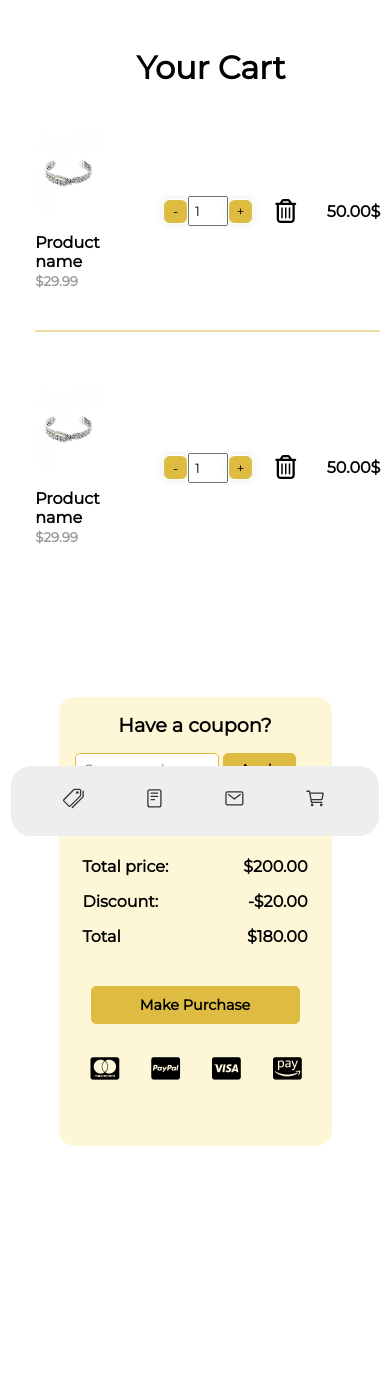
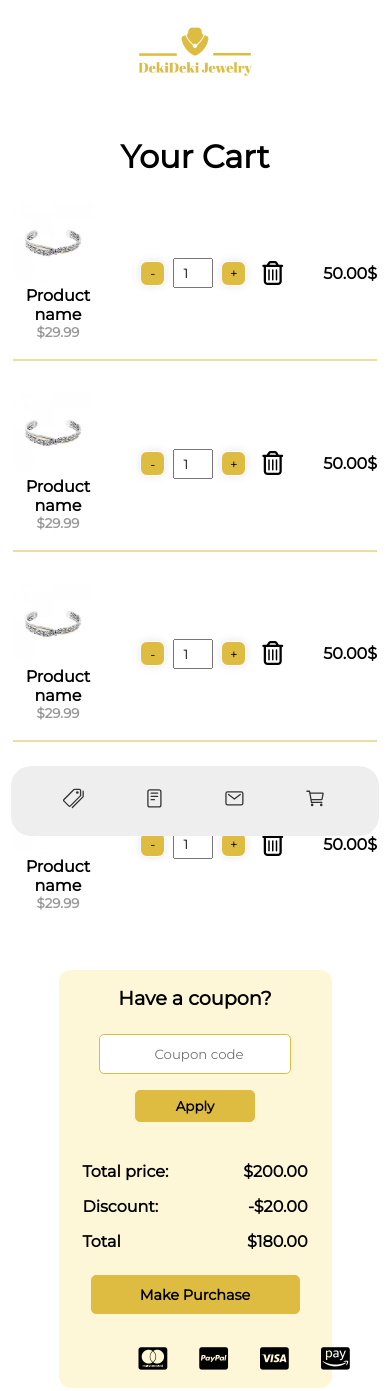
Before and after one commit to Nunomst/Joel, a website built with Vite: page cart.html in a window 390 px wide. Before the commit the page ends 1258 px from the top, so only its background shows below. Built offline with nearby package versions, Linux system fonts and the light colour scheme.

Commit message:
Almost finished - need fix shop

```diff
--- a/components/cart/cartRow.js
+++ b/components/cart/cartRow.js
@@ -1,10 +1,11 @@
 export function cartRow()
 {
     let cartRow = document.createElement('tr');
-    cartRow.innerHTML = `<td>
+    cartRow.innerHTML = `
+    <td>
       <div class="cart-info">
         <img src="assets/images.jpeg" alt="" class="product-image">
-      <div>
+        <div class ="product-info">
           <p>Product name</p>
           <small>$29.99</small>
         </div>
@@ -15,10 +16,13 @@ export function cartRow()
         <button>-</button>
         <input type="number" value="1" class="product-quantity">
         <button>+</button>
-      <td><i class="fa-regular fa-trash-can"></i></td>
       </div>
     </td>
+    <td>
+      <i class="fa-regular fa-trash-can"></i>
+    </td>
     <td>50.00$</td>
+
   `;
 
     return cartRow;
--- a/components/cart/cartTable.js
+++ b/components/cart/cartTable.js
@@ -1,18 +1,18 @@
 import {cartRow } from "./cartRow";
+import { hrRow } from "./hrRow";
 
 export function cartTable() {
   let cartTable = document.createElement('div');
   cartTable.classList.add('cart-table');
 
   let table = document.createElement('table');
-
-  let hr = document.createElement('tr')
-
   table.appendChild(cartRow());
-  hr.innerHTML = `<td colspan = 4> <hr> <td>`;
-  table.appendChild(hr);
+  table.appendChild(hrRow());
   table.appendChild(cartRow());
-
+  table.appendChild(hrRow());
+  table.appendChild(cartRow());
+  table.appendChild(hrRow());
+  table.appendChild(cartRow());
   cartTable.appendChild(table);
 
   return cartTable;
--- /dev/null
+++ b/components/cart/hrRow.js
@@ -0,0 +1,9 @@
+export function hrRow() {
+    const hrRow = document.createElement('tr');
+    const hrCell = document.createElement('td');
+    hrCell.setAttribute('colspan', '4');
+    const hr = document.createElement('hr');
+    hrCell.appendChild(hr);
+    hrRow.appendChild(hrCell);
+    return hrRow;
+}
--- a/components/navbar/navbarDesktop.js
+++ b/components/navbar/navbarDesktop.js
@@ -1,10 +1,14 @@
 import '../../style/navbar.css';
 export function navbarDesktop() {
   let navbarDesktop = document.createElement('div');
-  navbarDesktop.innerHTML = ` <section class="navbar-top-section">
+  navbarDesktop.innerHTML = `
+  <div class="logo-mobile">
+  <img src="assets/deki deki logo transparent gold.png" alt="">
+</div>
+  <section class="navbar-top-section">
   <div class="navbar-top">
     <nav id="navbar">
-      <ul class="menu-links">
+      <ul class="menu-links-left">
         <li>
           <a href="index.html">
             <span>
@@ -34,7 +38,7 @@ export function navbarDesktop() {
           <img src="/assets/deki deki logo transparent gold.png" alt="">
         </span>
       </a>
-      <ul class="menu-links">
+      <ul class="menu-links-right">
         <li>
           <a href="contactus.html">
             <span>
--- a/style/cart.css
+++ b/style/cart.css
@@ -7,16 +7,10 @@
 
 main
 {
-    height: 75vh;
+  height: 90vh;
 }
 
 
-  .your-cart
-  {
-    position: absolute;
-    top: 10000;
-
-  }
 .cart-checkout-container
 {
   display: flex;
@@ -38,7 +32,10 @@
   display: flex;
   flex-direction: column;
   overflow-y: auto;
-    max-height: 569px;
+  /* max-height: 569px; */
+  height: 100%;
+  width: 100%;
+  max-height: 100%;
 }
 
 .cart-table::-webkit-scrollbar
@@ -103,9 +100,9 @@
   width: 40px;
   height: 30px;
   padding: 5px;
+  text-align: center;
 }
 
-  td input
 
 td a
 {
@@ -223,6 +220,7 @@
   border: 1px solid #DEBC42;
   border-radius: 5px;
   padding-left: 0.5rem;
+  text-align: center;
 }
 
 .coupon-code button
@@ -336,110 +334,405 @@
 }
 
 
-  @media screen and (max-width: 1098px) {
+
+@media (max-width: 1122px) {
+
+  main
+  {
+    height: 100%;
+  }
+
+  .cart-checkout-container {
+    display: flex;
+    flex-direction: column;
+    justify-content: center;
+    align-items: center;
+    margin-top: 1.1rem;
+  }
+
+.cart-checkout-container h1 {
+  text-align: left;
+  margin-bottom: 1.6rem;
+  margin-left: 4rem;
+  font-size: 1.8rem;
+}
+
+.cart-page {
+  max-width: 100%;
+  margin-left: 2vh;
+  margin-right: 2vh;
+  margin-bottom: 2rem;
+  border-radius: 15px;
+  flex-grow: 1;
+  max-height: max-content;
+}
+
+.cart-table
+{
+  border-collapse: collapse;
+  padding-left: 3rem;
+  padding-right: 3rem;
+  padding-bottom: 3rem;
+  height: 100%;
+  width: 100%;
+  max-height: 100%;
+}
+
+.cart-table tr td
+{
+  padding: 0.5rem;
+  font-size: 1rem;
+  font-weight: bold;
+}
+
+.checkout
+{
+  width: 60%;
+  margin-left: 0;
+  margin-right: 0;
+  margin-bottom: 2rem;
+  border-radius: 12px;
+  margin-top : 1rem;
+}
+
+.checkout .coupon-code
+{
+  flex-direction: column;
+  display: flex;
+  margin-bottom: 0 ;
+}
+
+.checkout .coupon-code input
+{
+  margin-top: 0.5rem;
+  width: 80%;
+  margin-bottom: 1rem;
+  height: 2.5rem;
+}
+
+.checkout .coupon-code button
+{
+  width: 20%;
+}
+
+.total-price
+{
+  padding: 0;
+  padding-left: 3rem;
+  padding-right: 3rem;
+}
+
+.purchase-button
+{
+  padding: 0;
+  padding-left: 3rem;
+  padding-right: 3rem;
+}
+
+.payment-options
+{
+  padding: 0;
+  padding-top: 1rem;
+  padding-left: 3rem;
+  padding-right: 3rem;
+}
 
 
-    .cart-checkout-container {
+
+}
+
+@media (max-width: 851px)
+{
+main
+{
+  height: 100%;
+}
+
+.cart-checkout-container
+{
+  position: relative;
+  display: flex;
   flex-direction: column;
-      margin-top: 2rem;
-      max-width: 100vh;
+  height: 100%;
 }
 
 .cart-page
 {
-    margin-top: 1rem;
+  flex-grow: 1;
+
+}
+
+
+
+.cart-info {
+  display: flex;
+  flex-direction: column;
+  justify-content: center;
+  align-items: center;
+
+}
+
+
+.product-info
+{
+  display: flex;
+  flex-direction: column;
+  justify-content: center;
+  align-items: center;
+  width: 100%;
+  margin-bottom: 0.2rem;
+}
+
+.product-info p
+{
+  margin-top: 0.2rem;
+  text-align: center;
+}
+
+
+
+.cart-page h1 {
+  font-size: 1.6rem;
+}
+
+.checkout
+{
+  margin-top: 0rem;
+  margin-left: 0;
+  margin-right: 0;
   margin-bottom: 2rem;
-    margin-left: 1rem;
-    margin-right: 1rem;
-    padding-right: 1rem;
-    padding-left: 1rem;
-    padding-bottom: 1rem;
-    max-width: 50vh;
+  border-radius: 12px;
+  position: relative;
+  bottom: 0;
+}
+
+}
+
+@media screen and (max-width: 768px)
+{
+main
+{
+  height: 100%;
+}
+
+.cart-checkout-container
+{
+  display: flex;
+  flex-direction: column;
+  height: 100%;
+}
+
+
+  .cart-page
+  {
+    flex-grow: 1;
+    height: 100%;
+    max-height: max-content;
+    margin-bottom: 0;
   }
 
 .cart-page h1
 {
+  font-size: 2rem;
   text-align: center;
+  margin-left: 0;
+  margin-top: 1.2rem;
+  margin-bottom: 1.2rem;
 }
 
 .cart-table
 {
+  height: 100%;
   width: 100%;
-    margin-top: 1rem;
-    margin-bottom: 3rem;
-    padding-bottom: 1rem;
+  max-height: 100%;
+  border-collapse: collapse;
+  overflow: visible;
 }
 
-  .cart-table table
+
+.checkout
 {
-    width: 100%;
-    border-collapse: collapse;
-    margin-bottom: 5rem;
-    max-height: 520px;
-    height: 520px;
-    overflow-y: scroll;
+  margin-top: 0;
+  margin-left: 0;
+  margin-right: 0;
+  margin-bottom: 2rem;
+  border-radius: 12px;
+  margin-bottom: 6rem;
 }
 
-  .cart-table table tr
+.total-price
 {
-  height: 30px;
+  padding: 0;
+  padding-left: 1rem;
+  padding-right: 1rem;
+}
+
+.purchase-button
+{
+  padding: 0;
+  padding-left: 1rem;
+  padding-right: 1rem;
+}
 
 }
 
-  .cart-table table tr td
+@media screen and (max-width: 472px)
 {
-    padding: 0.2rem;
-    font-size: 1rem;
-    font-weight: bold;
+main
+{
+  height: 100%;
+}
+.quantity
+{
+  display: flex;
+  flex-direction: row;
+  justify-content: center;
+  align-items: center;
 
 }
 
-  .cart-table .quantity
+.product-quantity
 {
   display: flex;
-    justify-content: space-evenly;
+  flex-direction: row;
+  justify-content: center;
   align-items: center;
-
-  }l
-
-  .cart-table .quantity input
-  {
-    width: 40%;
-    height: 2rem;
-    border-radius: 5px;
-    padding-left: 0.2rem;
+  margin-top: 0.5rem;
+  margin-bottom: 0.5rem;
+  margin-left: 0.5rem;
+  margin-right: 0.5rem;
 }
 
-  .cart-table .fa-regular
+.total-price
 {
-    color: #000000;
-    font-size: 1.5rem;
-    margin-right: 1.5rem;
-    margin-left: 1rem;
+  padding: 0;
+  padding-left: 1rem;
+  padding-right: 1rem;
+}
+
+.purchase-button
+{
+  padding: 0;
+  padding-left: 1rem;
+  padding-right: 1rem;
+}
+
+.coupon-code
+{
+  display: flex;
+  flex-direction: column;
+  justify-content: center;
+  align-items: center;
+}
+
+.checkout .coupon-code button
+{
+  width: 50%;
+}
+
+
+.cart-table
+{
+  align-items: center;
+  justify-content: center;
+  margin-top: 0;
+  margin-bottom: 0;
+  padding-left: 5px;
+  padding-right: 5px;
+  align-self: center;
+  width: 100%;
+  height: 100%;
+  max-height: 100%;
+
 }
 
 .checkout
 {
-    margin-left: 1rem;
-    margin-right: 1rem;
-    margin-bottom: 7rem;
-    margin-top: 3rem;
-    align-self: center;
   width: 70%;
-    height: auto;
-    padding-bottom: 1rem;
+}
 }
 
-  .coupon-code
+@media screen and (max-width: 351px)
+
 {
-    justify-content: space-between;
-    align-items: center;
-    margin-bottom: 1rem;
-    padding: 1rem;
+
+
+.cart-table tr td
+{
+  padding: 0.5rem;
+  font-size: 0.7rem;
+  font-weight: bold;
 }
 
-  .coupon-code input
+.cart-table table tr td img
 {
-    padding-right: 0.5rem;
+  width: 60px;
+  height: 60px;
+  display: block;
+  margin-left: auto;
+  margin-right: auto;
+}
+
+.product-info
+{
+  display: flex;
+  flex-direction: column;
+}
+
+.quantity button
+{
+  width: 1.3rem;
+  height: 1.3rem;
+  font-size: 0.9rem;
+}
+
+.quantity input
+{
+  width: 2rem;
+  height: 1.3rem;
+  font-size: 0.7rem;
+  text-align: center;
+  -moz-appearance: textfield;
+}
+
+.checkout
+{
+  width: 80%;
+  margin-bottom: 6rem;
+}
+
+
+}
+
+@media screen and (max-width: 328px)
+{
+.checkout
+{
+  width: 80%;
+  margin-bottom: 10rem;
 }
 }
+@media screen and (max-width: 268px)
+{
+.checkout
+{
+  width: 90%;
+  margin-bottom: 10rem;
+}
+
+.checkout .coupon-code button
+{
+  width: 70%;
+}
+
+.checkout .coupon-code input
+{
+  width: 70%;
+  text-align: center;
+}
+
+.payment-options ul li i
+{
+  font-size: 100%;
+}
+}
--- a/style/navbar.css
+++ b/style/navbar.css
@@ -1,3 +1,7 @@
+.logo-mobile {
+  display: none;
+}
+
 .navbar-top-section {
   min-height: 10vh;
 }
@@ -8,7 +12,6 @@
   width: 100%;
   height: 80px;
   background-color: #fff;
-    padding: 0 0px;
   display: flex;
   transition: 0.5s;
   align-items: center;
@@ -30,7 +33,6 @@
   font-weight: bold;
   text-decoration: none;
   color: #333;
-    padding: 10px 0;
   overflow: hidden;
   display: flex;
   align-items: center;
@@ -61,12 +63,18 @@
 .navbar-top ul {
   display: flex;
   list-style: none;
-    margin-bottom: -10px;
+  padding: 0;
+
 }
 
 .navbar-top ul li {
-    margin: 0 45px;
+  --i: 1;
+  position: relative;
+  margin: 0 60px;
+  transition: 0.5s;
+  transition-delay: calc(0.05s * var(--i));
 }
+
 
 .navbar-top .icon
 {
@@ -181,8 +189,62 @@
     display: none;
   }
 
+  .logo-mobile {
+    display: flex;
+    justify-content: center;
+    align-items: center;
+    height: 100px;
+  }
+
+  .logo-mobile img {
+    max-width: 100vh;
+    height: 100%;
+    display: block;
+    margin: auto;
+    transform: scale(1.6);
+  }
+
   .bottom-bar
   {
     display: block;
   }
 }
+
+@media (max-width: 1122px)
+{
+  .navbar-top ul li
+  {
+    margin: 0 40px;
+  }
+
+  .navbar-top .brand span img {
+    width: 175px;
+    height: auto;
+    box-shadow: 1 1 1px 1px rgba(0, 0, 0, 0);
+    margin: 0 20px;
+    max-width: 100%;
+    display: block;
+  }
+}
+
+@media (max-width: 905px)
+{
+  .navbar-top ul li
+  {
+    margin: 0 25px;
+  }
+
+  .navbar-top .brand span img {
+    width: 150px;
+    height: auto;
+    box-shadow: 1 1 1px 1px rgba(0, 0, 0, 0);
+    margin: 0 10px;
+    max-width: 100%;
+    display: block;
+  }
+
+  .navbar-top ul li a
+  {
+    font-size: 1em;
+  }
+}
```
Also changed, not shown: index.html (+0 -1 lines). Lines whose indentation alone changed are shown as unchanged.
